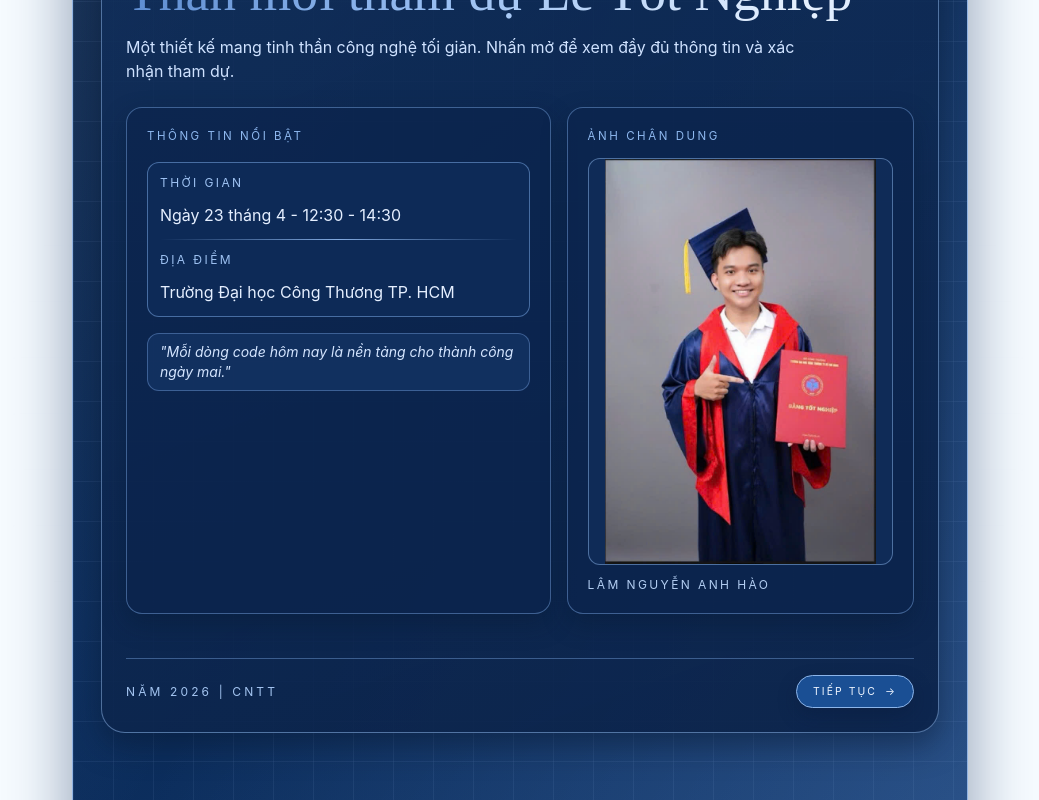
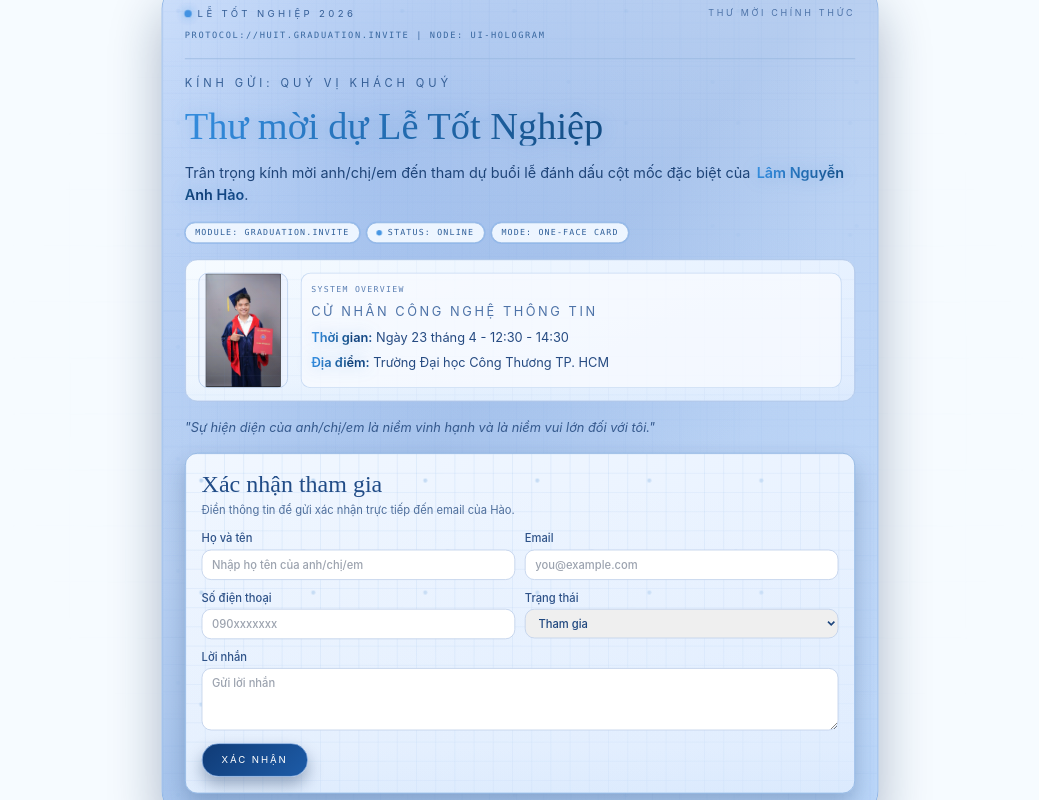
Before and after one commit to HaoLam2608/graduation-invite, a React (Vite) app: page / in a window 1280 px wide. Both pictures are taken after a click on the button 640 px from the left and 400 px from the top of the page. Shown: the whole page, without its empty margins (120-1159 px from the left). Built offline with nearby package versions, Linux system fonts and the light colour scheme.

Commit message:
Refactor styles and structure for GraduationEnvelopeScene, GraduationInvitationCard, and InvitationBackContent components

```diff
--- a/src/components/GraduationEnvelopeScene.tsx
+++ b/src/components/GraduationEnvelopeScene.tsx
@@ -13,7 +13,7 @@ function GraduationEnvelopeScene() {
 
     return (
         <section className="relative z-10 flex min-h-screen w-full items-center justify-center px-4 py-6 sm:px-8 lg:px-10">
-            <div className="relative h-[min(94vh,56rem)] w-full max-w-5xl">
+            <div className="relative h-[min(94vh,56rem)] w-full max-w-5xl origin-center scale-[0.8]">
                 <AnimatePresence>
                     {isOpened && (
                         <motion.div
@@ -29,7 +29,7 @@ function GraduationEnvelopeScene() {
                             className="absolute inset-0 z-30 flex items-center justify-center"
                         >
                             <div className="w-[min(92vw,58rem)]">
-                                <GraduationInvitationCard embedded showToggleButton={false} />
+                                <GraduationInvitationCard embedded />
                             </div>
                         </motion.div>
                     )}
--- a/src/components/GraduationInvitationCard.tsx
+++ b/src/components/GraduationInvitationCard.tsx
@@ -3,13 +3,11 @@ import type { ChangeEvent, FormEvent } from 'react'
 import { motion } from 'framer-motion'
 import type { Variants } from 'framer-motion'
 import InvitationBackContent from './InvitationBackContent'
-import InvitationFrontCover from './InvitationFrontCover'
 import type { InvitationDetails, RsvpFormData, RsvpOutcome, SubmitState } from './invitationTypes'
 
 type GraduationInvitationCardProps = {
     details?: Partial<InvitationDetails>
     embedded?: boolean
-    showToggleButton?: boolean
 }
 
 const PROFILE_IMAGE_SRC = '/images/lam-nguyen-anh-hao.jpg'
@@ -60,16 +58,13 @@ const initialFormData: RsvpFormData = {
     guestEmail: '',
     guestPhone: '',
     attendance: 'Tham gia',
-    guestCount: '1',
     message: '',
 }
 
 function GraduationInvitationCard({
     details,
     embedded = false,
-    showToggleButton = true,
 }: GraduationInvitationCardProps) {
-    const [isOpen, setIsOpen] = useState(false)
     const [formData, setFormData] = useState<RsvpFormData>(initialFormData)
     const [submitState, setSubmitState] = useState<SubmitState>('idle')
     const [submitMessage, setSubmitMessage] = useState('')
@@ -102,7 +97,6 @@ function GraduationInvitationCard({
             payload.append('Email', formData.guestEmail)
             payload.append('Số điện thoại', formData.guestPhone)
             payload.append('Trạng thái tham gia', formData.attendance)
-            payload.append('Số lượng khách', formData.guestCount)
             payload.append('Lời nhắn', formData.message || '(Không có)')
             payload.append('Sự kiện', 'Lễ Tốt Nghiệp - Lâm Nguyễn Anh Hào')
             payload.append('Thời gian sự kiện', `${invitation.dateText} - ${invitation.timeText}`)
@@ -144,7 +138,6 @@ function GraduationInvitationCard({
         setSubmitState('idle')
         setSubmitMessage('')
         setRsvpOutcome(null)
-        setIsOpen(false)
         setFormData(initialFormData)
     }
 
@@ -157,29 +150,35 @@ function GraduationInvitationCard({
                 className={`${embedded ? 'mx-auto w-full max-w-4xl' : 'navy-glow mx-auto w-full max-w-4xl'}`}
             >
                 <motion.article
-                    onClick={() => {
-                        if (!isOpen) {
-                            setIsOpen(true)
-                        }
-                    }}
-                    className="relative overflow-hidden rounded-[2rem] border border-[#759fd8]/75 bg-[#e6f0ff]/90 text-[#10284f] shadow-[0_30px_65px_rgba(11,39,84,0.45)] transition duration-500 hover:-translate-y-0.5"
+                    className="relative overflow-hidden rounded-[2rem] border border-[#78a4dc]/80 bg-[linear-gradient(158deg,#dceaff_0%,#d0e4ff_48%,#c2dbfb_100%)] text-[#10284f] shadow-[0_30px_65px_rgba(11,39,84,0.32)] transition duration-500 hover:-translate-y-0.5"
                     aria-label="Thiệp mời lễ tốt nghiệp"
                 >
-                    <div className="pointer-events-none absolute inset-0 bg-[radial-gradient(circle_at_30%_20%,rgba(112,156,226,0.32),transparent_56%)]" />
-                    <div className="pointer-events-none absolute inset-0 bg-[linear-gradient(130deg,transparent_0%,rgba(43,92,170,0.2)_47%,transparent_100%)]" />
+                    <div className="pointer-events-none absolute inset-0 bg-[radial-gradient(circle_at_30%_20%,rgba(112,156,226,0.34),transparent_56%)]" />
+                    <div className="pointer-events-none absolute inset-0 bg-[linear-gradient(130deg,transparent_0%,rgba(43,92,170,0.18)_47%,transparent_100%)]" />
+                    <div className="pointer-events-none absolute inset-0 opacity-25 [background-image:linear-gradient(rgba(115,160,227,0.22)_1px,transparent_1px),linear-gradient(90deg,rgba(115,160,227,0.22)_1px,transparent_1px)] [background-size:34px_34px]" />
+                    <div className="tech-circuit-map opacity-20" />
+                    <div className="tech-scanline opacity-60" />
 
                     <div className="relative p-5 sm:p-6 lg:p-7">
-                        <div className="mb-5 flex items-center justify-between border-b border-[#99b8e0] pb-5">
+                        <div className="mb-5 border-b border-[#99b8e0] pb-5">
+                            <div className="flex items-center justify-between">
+                                <div className="flex items-center gap-2">
+                                    <span className="tech-dot-pulse h-2 w-2 rounded-full bg-[#2f88df] shadow-[0_0_10px_rgba(47,136,223,0.62)]" />
                                     <span className="font-['Inter'] text-xs uppercase tracking-[0.35em] text-[#355f97]">
                                         Lễ Tốt Nghiệp 2026
                                     </span>
+                                </div>
                                 <span className="font-['Inter'] text-[0.7rem] uppercase tracking-[0.3em] text-[#4d73a8]">
                                     Thư mời chính thức
                                 </span>
                             </div>
+                            <p className="mt-3 font-['JetBrains_Mono','Consolas','Courier_New',monospace] text-[0.68rem] uppercase tracking-[0.18em] text-[#38679f]">
+                                protocol://huit.graduation.invite | node: ui-hologram
+                            </p>
+                        </div>
 
                         <InvitationBackContent
-                            isOpen={isOpen}
+                            isOpen
                             invitation={invitation}
                             portraitSrc={PROFILE_IMAGE_SRC}
                             formData={formData}
@@ -193,29 +192,7 @@ function GraduationInvitationCard({
                             onSubmitRsvp={handleSubmitRsvp}
                         />
                     </div>
-
-                    <InvitationFrontCover
-                        isOpen={isOpen}
-                        invitation={invitation}
-                        portraitSrc={PROFILE_IMAGE_SRC}
-                        onContinue={() => setIsOpen(true)}
-                    />
                 </motion.article>
-
-                {showToggleButton && (
-                    <div className="relative z-30 -mt-4 flex items-center justify-center sm:-mt-5">
-                        <button
-                            type="button"
-                            onClick={() => setIsOpen((prev) => !prev)}
-                            className="group inline-flex min-w-[220px] items-center justify-center gap-3 rounded-full border border-[#8ab0e3] bg-[#123b77] px-8 py-4 font-['Inter'] text-sm uppercase tracking-[0.28em] text-[#eef5ff] shadow-[0_14px_32px_rgba(11,42,89,0.5)] transition duration-300 hover:-translate-y-0.5 hover:bg-[#1b4f93] focus-visible:outline focus-visible:outline-2 focus-visible:outline-offset-2 focus-visible:outline-[#8cb2e4]"
-                            aria-expanded={isOpen}
-                            aria-label={isOpen ? 'Đóng thiệp' : 'Mở thiệp'}
-                        >
-                            {isOpen ? 'Đóng thiệp' : 'Mở thiệp'}
-                            <span className="text-sm transition-transform duration-300 group-hover:translate-x-1">{isOpen ? '−' : '+'}</span>
-                        </button>
-                    </div>
-                )}
             </motion.div>
         </div>
     )
--- a/src/components/InvitationBackContent.tsx
+++ b/src/components/InvitationBackContent.tsx
@@ -68,8 +68,26 @@ function InvitationBackContent({
 
             <motion.div
                 variants={lineVariants}
-                className="grid gap-4 rounded-2xl border border-[#b3c8e8] bg-[#f7faff]/90 p-3 sm:grid-cols-[auto_1fr] sm:p-4"
+                className="flex flex-wrap items-center gap-2"
             >
+                <span className="tech-border-pulse rounded-full border border-[#8fb4e2] bg-[#edf5ff] px-3 py-1 font-['JetBrains_Mono','Consolas','Courier_New',monospace] text-[0.65rem] uppercase tracking-[0.14em] text-[#2f5f99]">
+                    module: graduation.invite
+                </span>
+                <span className="tech-border-pulse inline-flex items-center gap-2 rounded-full border border-[#8fb4e2] bg-[#edf5ff] px-3 py-1 font-['JetBrains_Mono','Consolas','Courier_New',monospace] text-[0.65rem] uppercase tracking-[0.14em] text-[#2f5f99]">
+                    <span className="tech-dot-pulse h-1.5 w-1.5 rounded-full bg-[#2f88df]" />
+                    status: online
+                </span>
+                <span className="tech-border-pulse rounded-full border border-[#8fb4e2] bg-[#edf5ff] px-3 py-1 font-['JetBrains_Mono','Consolas','Courier_New',monospace] text-[0.65rem] uppercase tracking-[0.14em] text-[#2f5f99]">
+                    mode: one-face card
+                </span>
+            </motion.div>
+
+            <motion.div
+                variants={lineVariants}
+                className="relative grid gap-4 overflow-hidden rounded-2xl border border-[#b3c8e8] bg-[linear-gradient(155deg,#f6fbff_0%,#ebf4ff_46%,#e2eeff_100%)] p-3 sm:grid-cols-[auto_1fr] sm:p-4"
+            >
+                <div className="pointer-events-none absolute inset-0 opacity-25 [background-image:linear-gradient(rgba(124,164,220,0.24)_1px,transparent_1px),linear-gradient(90deg,rgba(124,164,220,0.24)_1px,transparent_1px)] [background-size:24px_24px]" />
+                <div className="tech-scanline opacity-35" />
                 <div className="h-32 w-24 overflow-hidden rounded-xl border border-[#bad0ee] bg-[#eff5ff] sm:h-36 sm:w-28">
                     {!imageError ? (
                         <img
@@ -84,7 +102,10 @@ function InvitationBackContent({
                         </div>
                     )}
                 </div>
-                <div className="space-y-1">
+                <div className="relative space-y-2 rounded-xl border border-[#b9d0ef]/75 bg-[#f8fbff]/80 p-3">
+                    <p className="font-['JetBrains_Mono','Consolas','Courier_New',monospace] text-[0.64rem] uppercase tracking-[0.16em] text-[#5b7fb3]">
+                        system overview
+                    </p>
                     <p className="font-['Inter'] text-sm uppercase tracking-[0.2em] text-[#4e73a8] sm:text-base">
                         {invitation.degree}
                     </p>
@@ -114,8 +135,12 @@ function InvitationBackContent({
                 <motion.form
                     variants={lineVariants}
                     onSubmit={onSubmitRsvp}
-                    className="mt-3 rounded-2xl border border-[#8cb1df] bg-[linear-gradient(160deg,#f1f7ff_0%,#e2eeff_100%)] p-4 shadow-[0_14px_28px_rgba(14,48,96,0.25)] sm:p-5"
+                    className="relative mt-3 overflow-hidden rounded-2xl border border-[#8cb1df] bg-[linear-gradient(160deg,#f1f7ff_0%,#e2eeff_100%)] p-4 shadow-[0_14px_28px_rgba(14,48,96,0.25)] sm:p-5"
                 >
+                    <div className="tech-circuit-map opacity-12" />
+                    <div className="tech-scanline opacity-40" />
+
+                    <div className="relative">
                         <div className="mb-4">
                             <h3 className="font-['Playfair_Display'] text-2xl text-[#214c87] sm:text-3xl">
                                 Xác nhận tham gia
@@ -134,7 +159,7 @@ function InvitationBackContent({
                                     name="guestName"
                                     value={formData.guestName}
                                     onChange={onInputChange}
-                                className="rounded-xl border border-[#bfd0ea] bg-white px-3 py-2 text-[#1e467e] outline-none transition focus:border-[#4f7cbb] focus:ring-2 focus:ring-[#7fa3d8]/30"
+                                    className="rounded-xl border border-[#bfd0ea] bg-white/92 px-3 py-2 text-[#1e467e] outline-none transition duration-300 focus:border-[#3676c3] focus:ring-2 focus:ring-[#6fa9e6]/30 focus:shadow-[0_0_0_1px_rgba(54,118,195,0.22),0_0_14px_rgba(76,141,215,0.22)]"
                                     placeholder="Nhập họ tên của anh/chị/em"
                                 />
                             </label>
@@ -147,7 +172,7 @@ function InvitationBackContent({
                                     name="guestEmail"
                                     value={formData.guestEmail}
                                     onChange={onInputChange}
-                                className="rounded-xl border border-[#bfd0ea] bg-white px-3 py-2 text-[#1e467e] outline-none transition focus:border-[#4f7cbb] focus:ring-2 focus:ring-[#7fa3d8]/30"
+                                    className="rounded-xl border border-[#bfd0ea] bg-white/92 px-3 py-2 text-[#1e467e] outline-none transition duration-300 focus:border-[#3676c3] focus:ring-2 focus:ring-[#6fa9e6]/30 focus:shadow-[0_0_0_1px_rgba(54,118,195,0.22),0_0_14px_rgba(76,141,215,0.22)]"
                                     placeholder="you@example.com"
                                 />
                             </label>
@@ -159,7 +184,7 @@ function InvitationBackContent({
                                     name="guestPhone"
                                     value={formData.guestPhone}
                                     onChange={onInputChange}
-                                className="rounded-xl border border-[#bfd0ea] bg-white px-3 py-2 text-[#1e467e] outline-none transition focus:border-[#4f7cbb] focus:ring-2 focus:ring-[#7fa3d8]/30"
+                                    className="rounded-xl border border-[#bfd0ea] bg-white/92 px-3 py-2 text-[#1e467e] outline-none transition duration-300 focus:border-[#3676c3] focus:ring-2 focus:ring-[#6fa9e6]/30 focus:shadow-[0_0_0_1px_rgba(54,118,195,0.22),0_0_14px_rgba(76,141,215,0.22)]"
                                     placeholder="090xxxxxxx"
                                 />
                             </label>
@@ -170,25 +195,10 @@ function InvitationBackContent({
                                     name="attendance"
                                     value={formData.attendance}
                                     onChange={onInputChange}
-                                className="rounded-xl border border-[#bfd0ea] bg-white px-3 py-2 text-[#1e467e] outline-none transition focus:border-[#4f7cbb] focus:ring-2 focus:ring-[#7fa3d8]/30"
+                                    className="rounded-xl border border-[#bfd0ea] bg-white/92 px-3 py-2 text-[#1e467e] outline-none transition duration-300 focus:border-[#3676c3] focus:ring-2 focus:ring-[#6fa9e6]/30 focus:shadow-[0_0_0_1px_rgba(54,118,195,0.22),0_0_14px_rgba(76,141,215,0.22)]"
                                 >
                                     <option value="Tham gia">Tham gia</option>
                                     <option value="Không thể tham gia">Không thể tham gia</option>
-                            </select>
-                        </label>
-
-                        <label className="flex flex-col gap-1 text-sm font-medium text-[#2e5288] sm:col-span-2">
-                            Số lượng khách
-                            <select
-                                name="guestCount"
-                                value={formData.guestCount}
-                                onChange={onInputChange}
-                                className="rounded-xl border border-[#bfd0ea] bg-white px-3 py-2 text-[#1e467e] outline-none transition focus:border-[#4f7cbb] focus:ring-2 focus:ring-[#7fa3d8]/30"
-                            >
-                                <option value="1">1 người</option>
-                                <option value="2">2 người</option>
-                                <option value="3">3 người</option>
-                                <option value="4">4 người</option>
                                 </select>
                             </label>
 
@@ -199,7 +209,7 @@ function InvitationBackContent({
                                     value={formData.message}
                                     onChange={onInputChange}
                                     rows={3}
-                                className="rounded-xl border border-[#bfd0ea] bg-white px-3 py-2 text-[#1e467e] outline-none transition focus:border-[#4f7cbb] focus:ring-2 focus:ring-[#7fa3d8]/30"
+                                    className="rounded-xl border border-[#bfd0ea] bg-white/92 px-3 py-2 text-[#1e467e] outline-none transition duration-300 focus:border-[#3676c3] focus:ring-2 focus:ring-[#6fa9e6]/30 focus:shadow-[0_0_0_1px_rgba(54,118,195,0.22),0_0_14px_rgba(76,141,215,0.22)]"
                                     placeholder="Gửi lời nhắn"
                                 />
                             </label>
@@ -209,7 +219,7 @@ function InvitationBackContent({
                             <button
                                 type="submit"
                                 disabled={submitState === 'loading'}
-                            className="inline-flex items-center justify-center rounded-full border border-[#7ea5da] bg-[#103b76] px-6 py-3 font-['Inter'] text-xs uppercase tracking-[0.2em] text-white shadow-[0_10px_20px_rgba(10,36,79,0.35)] transition hover:bg-[#1a4a8a] disabled:cursor-not-allowed disabled:opacity-70"
+                                className="inline-flex items-center justify-center rounded-full border border-[#7ea5da] bg-[linear-gradient(135deg,#103b76_0%,#1d5ca8_100%)] px-6 py-3 font-['Inter'] text-xs uppercase tracking-[0.2em] text-white shadow-[0_10px_20px_rgba(10,36,79,0.35)] transition duration-300 hover:-translate-y-0.5 hover:shadow-[0_14px_24px_rgba(10,44,92,0.35)] disabled:cursor-not-allowed disabled:opacity-70"
                             >
                                 {submitState === 'loading' ? 'Đang gửi...' : 'Xác nhận'}
                             </button>
@@ -229,6 +239,7 @@ function InvitationBackContent({
                                     : ''}
                             </p>
                         </div>
+                    </div>
                 </motion.form>
             )}
         </motion.div>
--- a/src/components/invitationTypes.ts
+++ b/src/components/invitationTypes.ts
@@ -13,7 +13,6 @@ export type RsvpFormData = {
     guestEmail: string
     guestPhone: string
     attendance: string
-    guestCount: string
     message: string
 }
 
--- a/src/index.css
+++ b/src/index.css
@@ -40,12 +40,13 @@
   }
 
   .gold-text {
-    background-image: linear-gradient(120deg, var(--navy-a) 0%, var(--navy-b) 42%, var(--navy-c) 55%, var(--navy-b) 78%, var(--navy-a) 100%);
-    background-size: 210% auto;
+    background-image: linear-gradient(115deg, #0f3c73 0%, #17559a 26%, #2476c6 44%, #46a8ff 58%, #2e83d2 76%, #124a80 100%);
+    background-size: 230% auto;
     -webkit-background-clip: text;
     background-clip: text;
     color: transparent;
-    animation: navy-shimmer 5.2s linear infinite;
+    animation: navy-shimmer 4.6s linear infinite;
+    filter: drop-shadow(0 0 10px rgba(45, 124, 210, 0.28));
   }
 
   .luxury-noise {
@@ -76,6 +77,42 @@
 
   .navy-glow {
     animation: card-float 6.5s ease-in-out infinite;
+  }
+
+  .tech-scanline {
+    position: absolute;
+    inset: 0;
+    pointer-events: none;
+    background:
+      linear-gradient(180deg,
+        transparent 0%,
+        rgba(40, 116, 192, 0.04) 36%,
+        rgba(73, 150, 226, 0.22) 49%,
+        rgba(40, 116, 192, 0.05) 63%,
+        transparent 100%);
+    background-size: 100% 240%;
+    animation: scanline-sweep 7.2s linear infinite;
+  }
+
+  .tech-circuit-map {
+    position: absolute;
+    inset: 0;
+    pointer-events: none;
+    background-image:
+      radial-gradient(circle at 14% 24%, rgba(58, 132, 206, 0.3) 0 2px, transparent 3px),
+      radial-gradient(circle at 82% 68%, rgba(58, 132, 206, 0.24) 0 2px, transparent 3px),
+      linear-gradient(90deg, rgba(74, 143, 214, 0.12) 1px, transparent 1px),
+      linear-gradient(rgba(74, 143, 214, 0.1) 1px, transparent 1px);
+    background-size: 140px 140px, 180px 180px, 24px 24px, 24px 24px;
+    mask-image: linear-gradient(160deg, rgba(0, 0, 0, 0.9), rgba(0, 0, 0, 0.25));
+  }
+
+  .tech-dot-pulse {
+    animation: dot-pulse 2.2s ease-in-out infinite;
+  }
+
+  .tech-border-pulse {
+    animation: border-pulse 2.8s ease-in-out infinite;
   }
 }
 
@@ -122,3 +159,39 @@
     transform: translateY(-4px);
   }
 }
+
+@keyframes scanline-sweep {
+  0% {
+    background-position: 0 -140%;
+  }
+
+  100% {
+    background-position: 0 220%;
+  }
+}
+
+@keyframes dot-pulse {
+
+  0%,
+  100% {
+    transform: scale(1);
+    opacity: 0.7;
+  }
+
+  50% {
+    transform: scale(1.25);
+    opacity: 1;
+  }
+}
+
+@keyframes border-pulse {
+
+  0%,
+  100% {
+    box-shadow: 0 0 0 1px rgba(131, 176, 233, 0.45), 0 0 0 rgba(67, 134, 213, 0);
+  }
+
+  50% {
+    box-shadow: 0 0 0 1px rgba(131, 176, 233, 0.72), 0 0 14px rgba(67, 134, 213, 0.28);
+  }
+}
```
Lines whose indentation alone changed are shown as unchanged.
